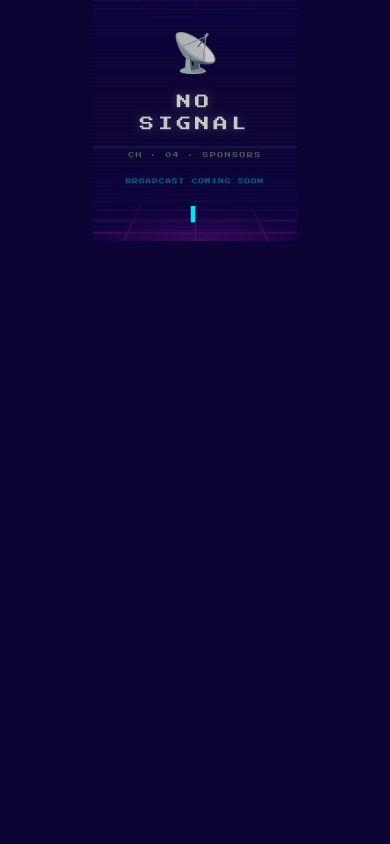
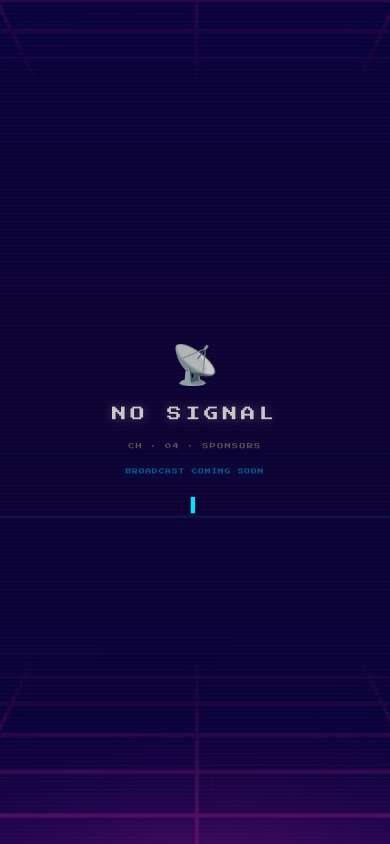
Before and after one commit to Ascent-2026/ascent, a Next.js app: page /sponsors in a window 390 px wide. Built offline with nearby package versions, Linux system fonts and the light colour scheme; no server answers; a web font is replaced by a local one.

Commit message:
Fix mobile no-signal pages to fill full viewport

```diff
--- a/styles/noSignal.module.css
+++ b/styles/noSignal.module.css
@@ -94,6 +94,17 @@
   animation: cursorBlink 1s steps(1) infinite;
 }
 
+@media (max-width: 900px) {
+  .noSignal {
+    height: 100dvh;
+    min-height: 100dvh;
+  }
+
+  .content {
+    max-height: none;
+  }
+}
+
 @keyframes barsDrift {
   from {
     background-position-y: 0;
--- a/styles/tv.module.css
+++ b/styles/tv.module.css
@@ -815,7 +815,9 @@
 
   .mobileDirectContent {
     display: block;
+    width: 100%;
     min-height: 100dvh;
+    align-self: stretch;
   }
 
   .screenRoot {
```
